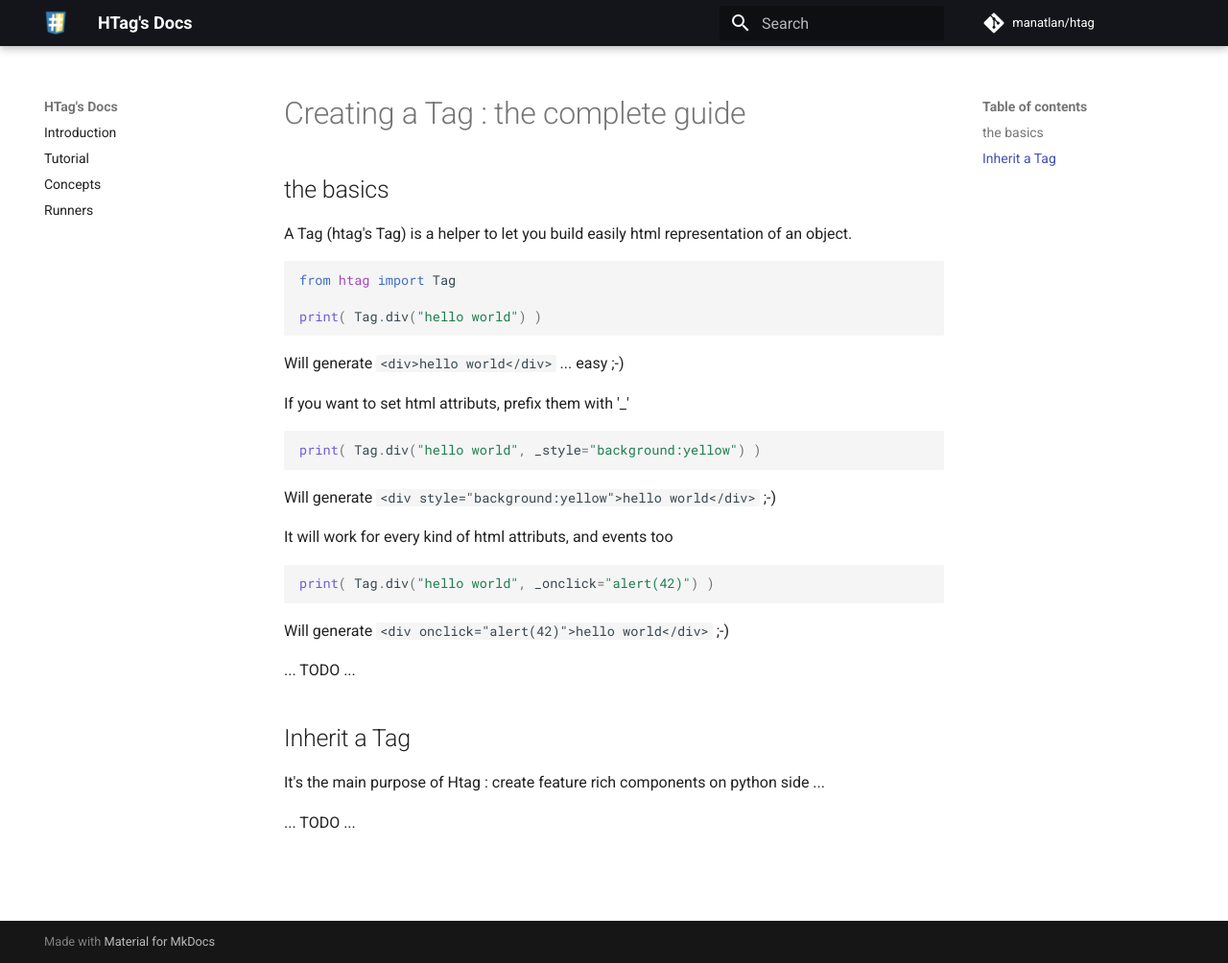
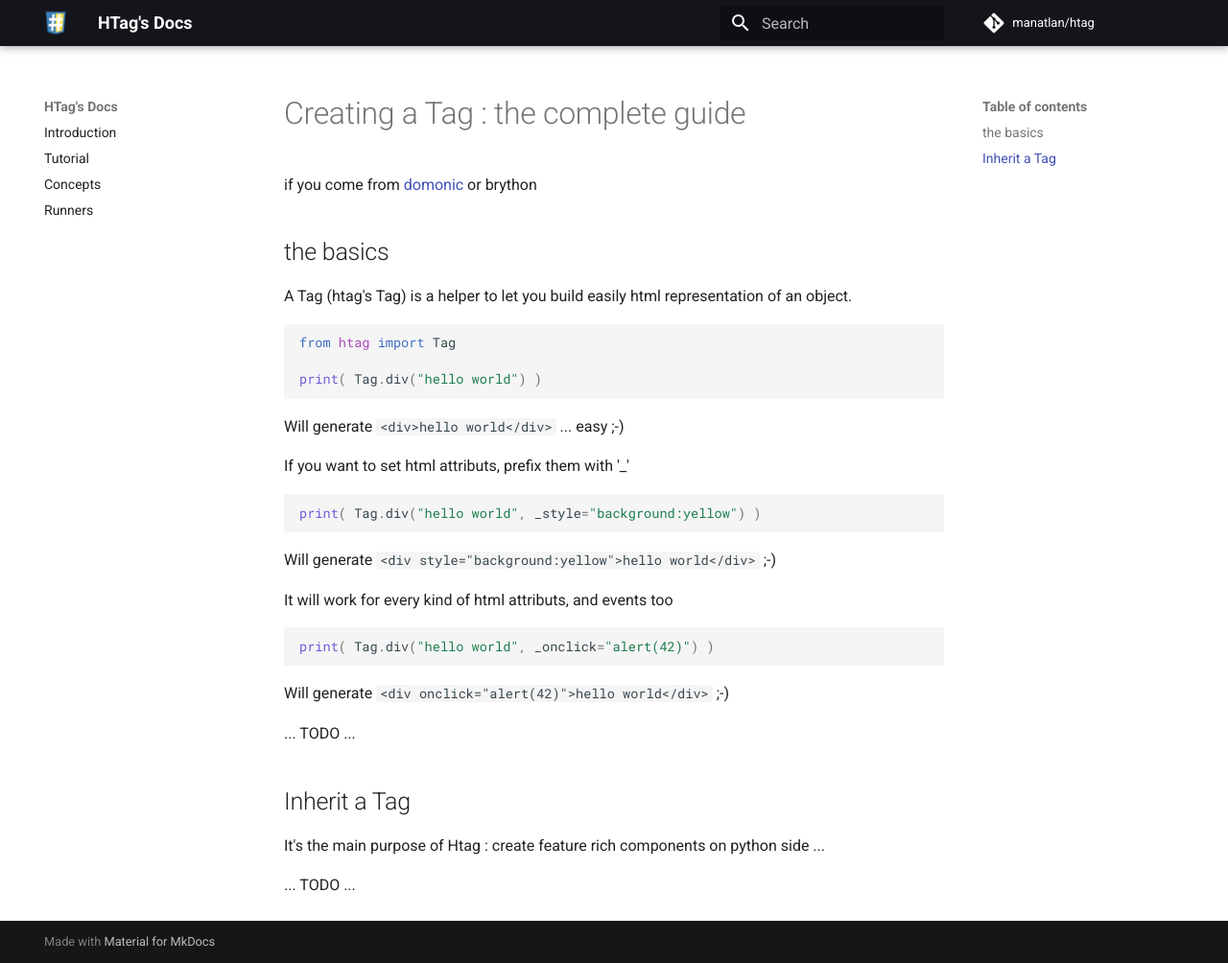
Before and after one commit to manatlan/htag, an MkDocs documentation site: the page built from docs/creating_a_tag.md, in a window 1280 px wide and 1004 px high. Shown: the whole window at 96% size. Built offline with MkDocs 1.6.1 and Material for MkDocs 9.7.7, drawn with Linux system fonts in a browser that asks for light colours; comment, search, counter and statistics services are not loaded.

Commit message:
Update creating_a_tag.md

```diff
--- a/docs/creating_a_tag.md
+++ b/docs/creating_a_tag.md
@@ -1,4 +1,6 @@
 # Creating a Tag : the complete guide
+
+if you come from [domonic](https://github.com/byteface/domonic) or brython
 
 ## the basics
 
```
